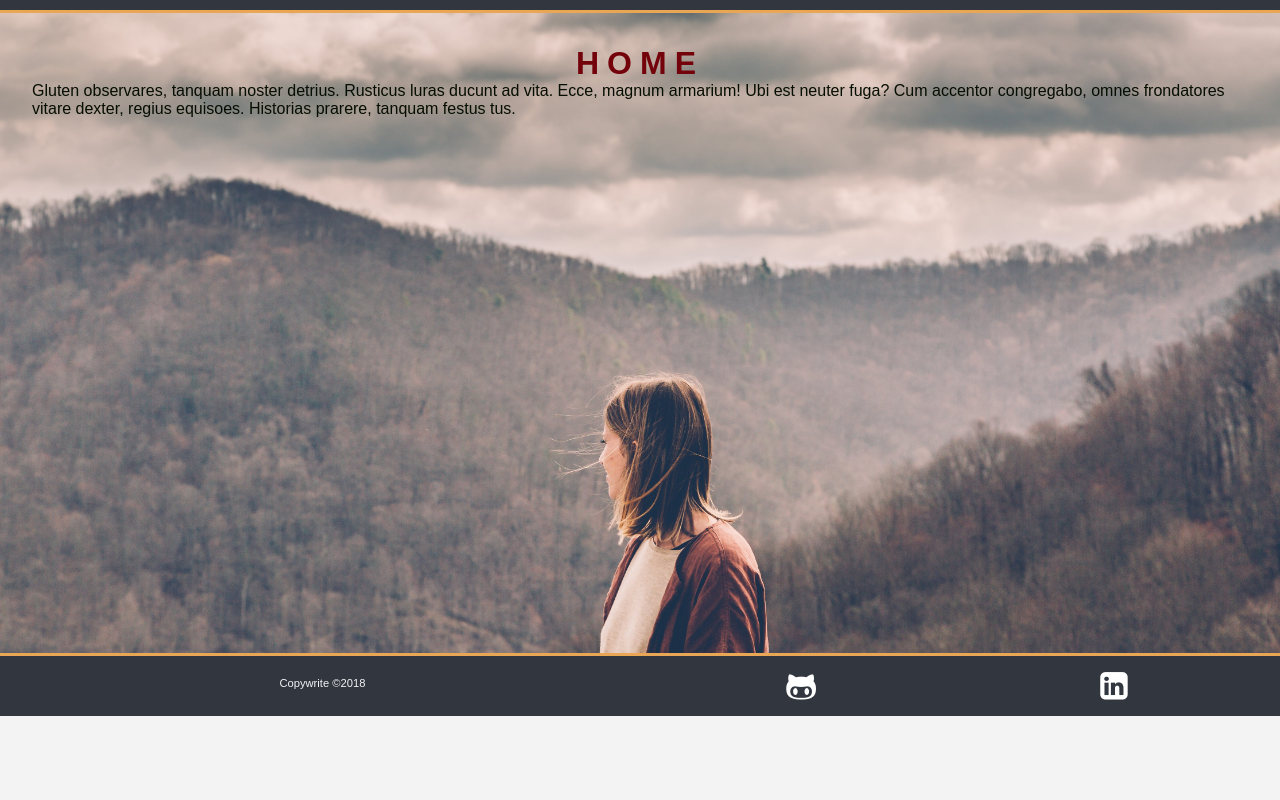
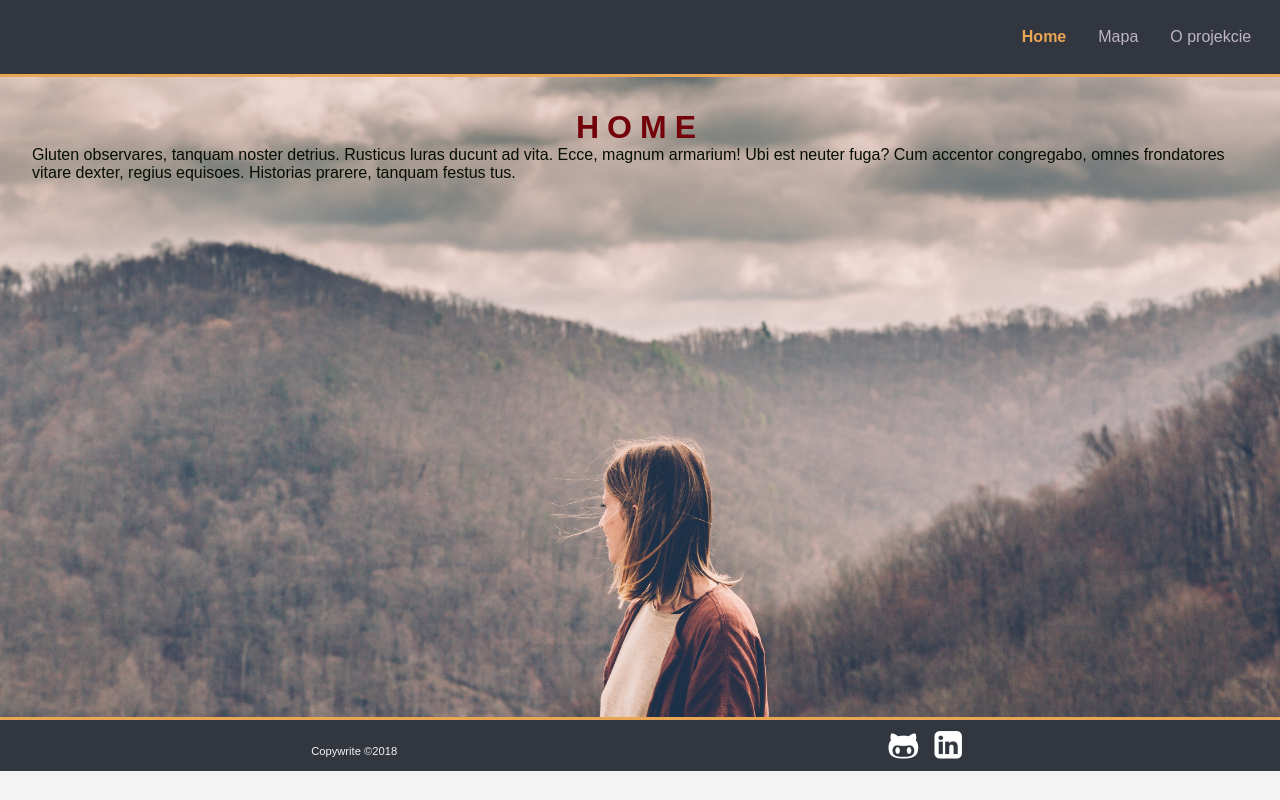
Before and after one commit to MajaAnna/Memories-Map, a React (Create React App) app in the folder my-app/: page / in a window 1280 px wide. Built offline with nearby package versions, Linux system fonts and the light colour scheme.

Commit message:
hamburger menu

```diff
--- a/my-app/package.json
+++ b/my-app/package.json
@@ -9,6 +9,7 @@
     "react": "^16.3.2",
     "react-contenteditable": "^2.0.7",
     "react-dom": "^16.3.2",
+    "react-responsive": "^4.1.0",
     "react-router-dom": "^4.2.2",
     "react-scripts": "1.1.4",
     "react-simple-maps": "^0.12.0",
--- a/my-app/src/js/footer.jsx
+++ b/my-app/src/js/footer.jsx
@@ -4,11 +4,11 @@ class Footer extends React.Component{
     render(){
         return(
             <footer>
-                <div className='flexContainer footerText'>
+                <div className='flexContainerFooter footerText'>
                     <div className='oneLine half copy'>Copywrite &copy;2018</div>
                     <div className='oneLine half'>
-                        <a href='https://github.com/MajaAnna' className='half'><span className='icon-github iconBig'></span></a>
-                        <a href='https://www.linkedin.com/in/maja-przyjazna/' className='half'><span className='icon-linkedin-squared iconBig'></span></a>
+                        <a href='https://github.com/MajaAnna'><span className='icon-github iconBig'></span></a>
+                        <a href='https://www.linkedin.com/in/maja-przyjazna/'><span className='icon-linkedin-squared iconBig'></span></a>
                     </div>
                 </div>
             </footer>
--- a/my-app/src/js/header.jsx
+++ b/my-app/src/js/header.jsx
@@ -2,6 +2,7 @@ import React from 'react';
 import {
     NavLink
 } from 'react-router-dom';
+import MediaQuery from 'react-responsive';
 
 class Header extends React.Component{
     render(){
@@ -27,10 +28,9 @@ class Navigation extends React.Component{
     }
 
     showMenuFunc = () => {
-        console.log('ckklasdn')
         this.setState({
             showMenu:this.state.showMenu === true ? false : true,
-            hamburgerShow: this.state.hamburgerShow === true ? false : true,
+            hamburgerShow: false,
             hideMenu: this.state.hideMenu === true ? false : true
         })
     }
@@ -47,9 +47,36 @@ class Navigation extends React.Component{
     render(){
         return(
             <nav>
+                <MediaQuery query="(min-width: 420px)">
+                        <ul className='menu'>
+                            <li key='home'>
+                                <NavLink exact to='/'
+                                         className='navText'
+                                         activeClassName="active">Home</NavLink>
+                            </li>
+                            <li key='map'>
+                                <NavLink to='/map'
+                                         className='navText'
+                                         activeClassName="active">Mapa</NavLink>
+                            </li>
+                            <li key='aboutProject'>
+                                <NavLink to='/aboutProject'
+                                         className='navText'
+                                         activeClassName="active">O projekcie</NavLink>
+                            </li>
+                        </ul>
+                </MediaQuery>
+
+
+                <MediaQuery query="(max-width: 420px)">
+                    {
+                        this.state.hamburgerShow === true ?
+                            <span className='icon-menu hamburgerIcon iconBig' onClick={this.showMenuFunc}></span>
+                            : null
+                    }
                     {
                         this.state.showMenu === true ?
-                        <ul className='menu'>
+                            <ul className='menu hamburger'>
                                 <li key='home'>
                                     <NavLink exact to='/'
                                              className='navText'
@@ -75,12 +102,7 @@ class Navigation extends React.Component{
                             </ul>
                             : null
                     }
-
-                {
-                    this.state.hamburgerShow === true ?
-                        <span className='icon-menu hamburger iconBig' onClick={this.showMenuFunc}></span>
-                        : null
-                }
+                </MediaQuery>
             </nav>
         )
     }
--- a/my-app/src/scss/main.css
+++ b/my-app/src/scss/main.css
@@ -31,24 +31,21 @@
   .half {
     display: inline-block;
     padding: .3rem;
-    width: 50%;
-    text-align: center; } }
+    width: 45%;
+    text-align: center;
+    align-content: center; } }
 
 @media only screen and (max-width: 480px) {
   .note {
     width: 100vw; } }
 
-@media only screen and (min-width: 480px) {
+@media only screen and (min-width: 800px) {
   .note {
-    width: 40vw; } }
+    width: 43vw; } }
 
-@media only screen and (max-width: 420px) {
-  .hamburger {
-    display: inline-block; } }
-
-@media only screen and (min-width: 420px) {
-  .hamburger {
-    display: none; } }
+@media only screen and (min-width: 800px) {
+  .note {
+    width: 30vw; } }
 
 .btn {
   font-weight: bold;
@@ -217,18 +214,25 @@ header {
   color: #f3f3f4;
   border-bottom: 3px solid #e9a655;
   line-height: 100%;
-  padding: .3rem;
+  padding: .8rem;
   font-size: 1rem;
   width: 100vw; }
 
-.flexContainer {
-  display: flex;
-  flex-wrap: wrap;
-  justify-content: flex-end; }
+.menu {
+  text-align: right; }
+
+.hamburgerIcon {
+  display: block;
+  text-align: right; }
 
 .menu li {
-  padding: 1.5rem;
-  text-align: center; }
+  display: inline-block;
+  padding: 1rem;
+  text-align: center;
+  list-style-type: none; }
+
+.hamburger li {
+  display: block; }
 
 .navText {
   color: #beb5c5;
@@ -253,8 +257,9 @@ footer {
   padding: .3rem;
   font-size: .7rem; }
 
-.flexContainer {
-  display: flex; }
+.flexContainerFooter {
+  display: flex;
+  justify-content: center; }
 
 .footerText a {
   color: white;
--- a/my-app/src/scss/partials/_footer.scss
+++ b/my-app/src/scss/partials/_footer.scss
@@ -7,9 +7,9 @@ footer{
   font-size: .7rem;
 
 }
-.flexContainer{
+.flexContainerFooter{
   display:flex;
-
+  justify-content: center;
 }
 
 .footerText a{
--- a/my-app/src/scss/partials/_header.scss
+++ b/my-app/src/scss/partials/_header.scss
@@ -3,20 +3,29 @@ header{
   color:$lightColorText;
   border-bottom: 3px solid $accentColor;
   line-height:100%;
-  padding:.3rem;
+  padding:.8rem;
   font-size: 1rem;
   width:100vw;
 }
 
-.flexContainer{
-  display:flex;
-  flex-wrap: wrap;
-  justify-content: flex-end;
+.menu{
+  text-align: right;
+}
+
+.hamburgerIcon{
+  display:block;
+  text-align:right;
 }
 
 .menu li{
-  padding:1.5rem;
+  display:inline-block;
+  padding:1rem;
   text-align:center;
+  list-style-type: none;
+}
+
+.hamburger li{
+  display:block;
 }
 
 .navText{
--- a/my-app/src/scss/partials/_media.scss
+++ b/my-app/src/scss/partials/_media.scss
@@ -41,8 +41,9 @@
   .half{
     display:inline-block;
     padding:.3rem;
-    width:50%;
+    width:45%;
     text-align:center;
+    align-content:center;
   }
 
 }
@@ -54,27 +55,14 @@
   }
 }
 
-@media only screen and (min-width:480px){
+@media only screen and (min-width:800px){
   .note{
-    width:40vw;
+    width:43vw;
   }
 }
 
-//MENU
-@media only screen and (max-width:420px){
-  .hamburger{
-    display:inline-block;
+@media only screen and (min-width:800px){
+  .note{
+    width:30vw;
   }
-  //.menu li{
-  //  display:none;
-  //}
 }
-
-@media only screen and (min-width:420px){
-  .hamburger{
-    display:none;
-  }
-  //.menu li{
-  //  display:inline-block;
-  //}
-}
```
Also changed, not shown: 1 other file (tests, documents, lock files or other folders). Lines whose indentation alone changed are shown as unchanged.
